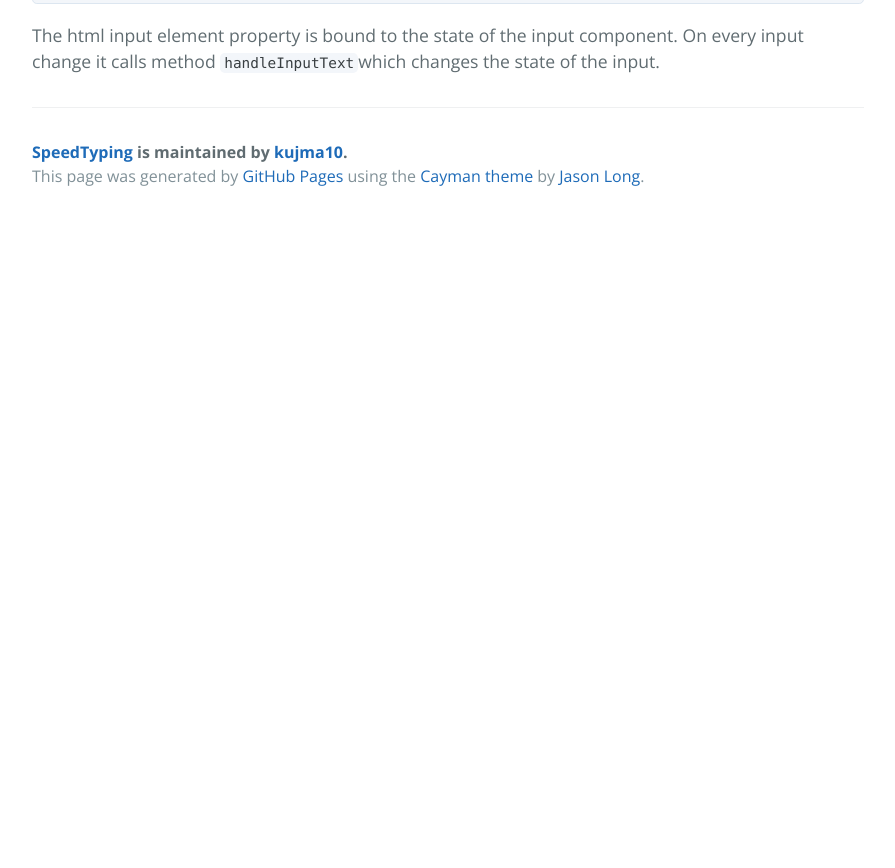
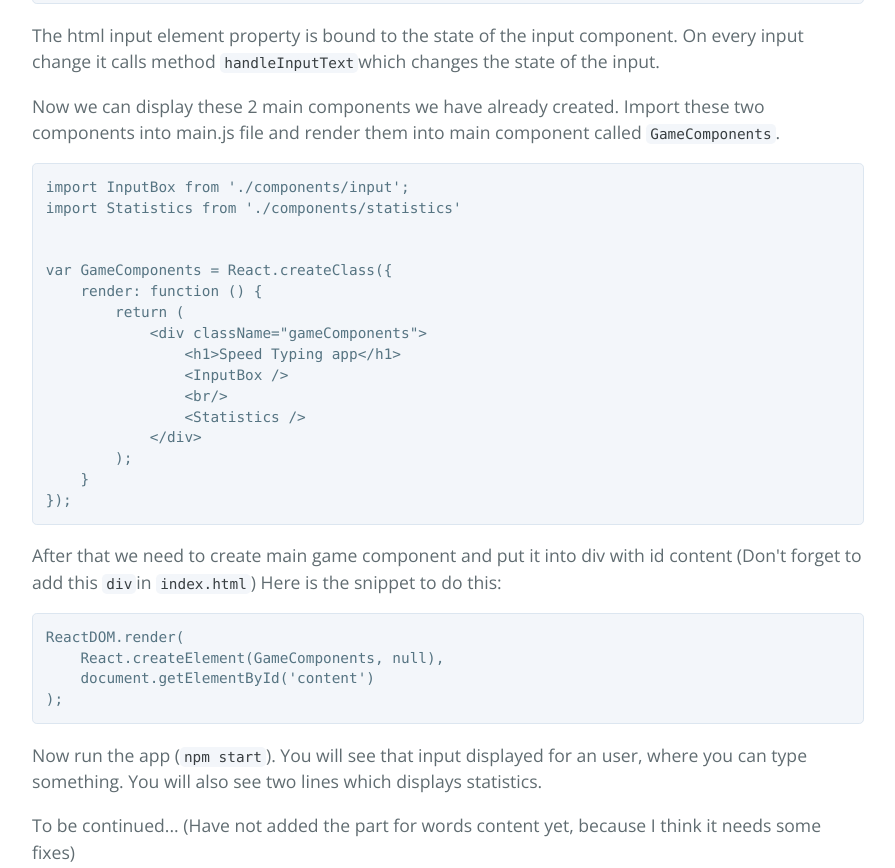
Before and after one commit to kujma10-zz/SpeedTypingApp, a plain HTML site: page index.html in a window 1280 px wide. Shown: the part 6251-7119 px from the top of the page, without its empty margins (192-1087 px from the left). Before the commit the page ends 6471 px from the top, so only its background shows below. Drawn offline with nearby package versions, Linux system fonts and the light colour scheme.

Commit message:
Create gh-pages branch via GitHub

```diff
--- a/index.html
+++ b/index.html
@@ -205,7 +205,7 @@ var AccuracyComponent = React.createClass({
 export default AccuracyComponent;
 </code></pre>
 
-<p>Statistics component renders two components we defined above and passes hard-coded property values to them. Note that properties are called props in React; They are immutable and are passed from parent component to children.  </p>
+<p>Statistics component renders two components we defined above and passes hard-coded property values to them. Note that properties are called props in React; They are immutable and are passed from parent component to children.</p>
 
 <pre><code>import React from 'react';
 import ReactDOM from 'react-dom';
@@ -257,7 +257,40 @@ export default Statistics;
 export default InputBox;
 </code></pre>
 
-<p>The html input element property is bound to the state of the input component. On every input change it calls method <code>handleInputText</code>which changes the state of the input.</p>
+<p>The html input element property is bound to the state of the input component. On every input change it calls method <code>handleInputText</code>which changes the state of the input. </p>
+
+<p>Now we can display these 2 main components we have already created. Import these two components into main.js file and render them into main component called <code>GameComponents</code>. </p>
+
+<pre><code>import InputBox from './components/input';
+import Statistics from './components/statistics'
+
+
+var GameComponents = React.createClass({
+    render: function () {
+        return (
+            &lt;div className="gameComponents"&gt;
+                &lt;h1&gt;Speed Typing app&lt;/h1&gt;
+                &lt;InputBox /&gt;
+                &lt;br/&gt;
+                &lt;Statistics /&gt;
+            &lt;/div&gt;
+        );
+    }
+});
+</code></pre>
+
+<p>After that we need to create main game component and put it into div with id content (Don't forget to add this <code>div</code>in <code>index.html</code>)
+Here is the snippet to do this:</p>
+
+<pre><code>ReactDOM.render(
+    React.createElement(GameComponents, null),
+    document.getElementById('content')
+);
+</code></pre>
+
+<p>Now run the app (<code>npm start</code>). You will see that input displayed for an user, where you can type something. You will also see two lines  which displays statistics.</p>
+
+<p>To be continued... (Have not added the part for words content yet, because I think it needs some fixes)</p>
 
       <footer class="site-footer">
         <span class="site-footer-owner"><a href="https://github.com/kujma10/SpeedTypingApp">SpeedTyping</a> is maintained by <a href="https://github.com/kujma10">kujma10</a>.</span>
```
Also changed, not shown: params.json (+1 -1 lines).
